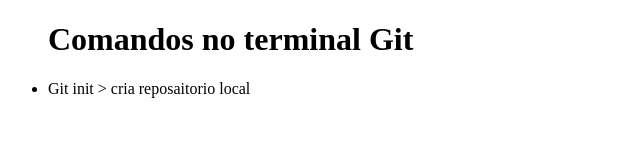
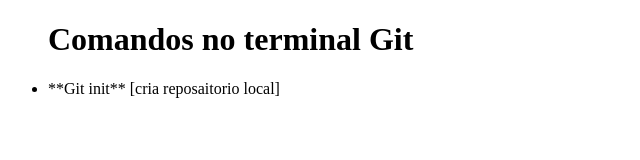
Before and after one commit to EniveldsonRafael/ComandosGit-Github, a plain HTML site: page index.html in a window 1280 px wide. Shown: the full height of the page, 0-640 px from the left. Drawn offline with Linux system fonts and the light colour scheme.

Commit message:
Update index.html

```diff
--- a/index.html
+++ b/index.html
@@ -7,6 +7,6 @@
 	<body>
 		<ul>
 		<h1>Comandos no terminal Git</h1>
-		<Li>Git init > cria reposaitorio local</Li></Li>
+		<Li> **Git init** [cria reposaitorio local]</Li>
 		</ul>
 	</body>
```
